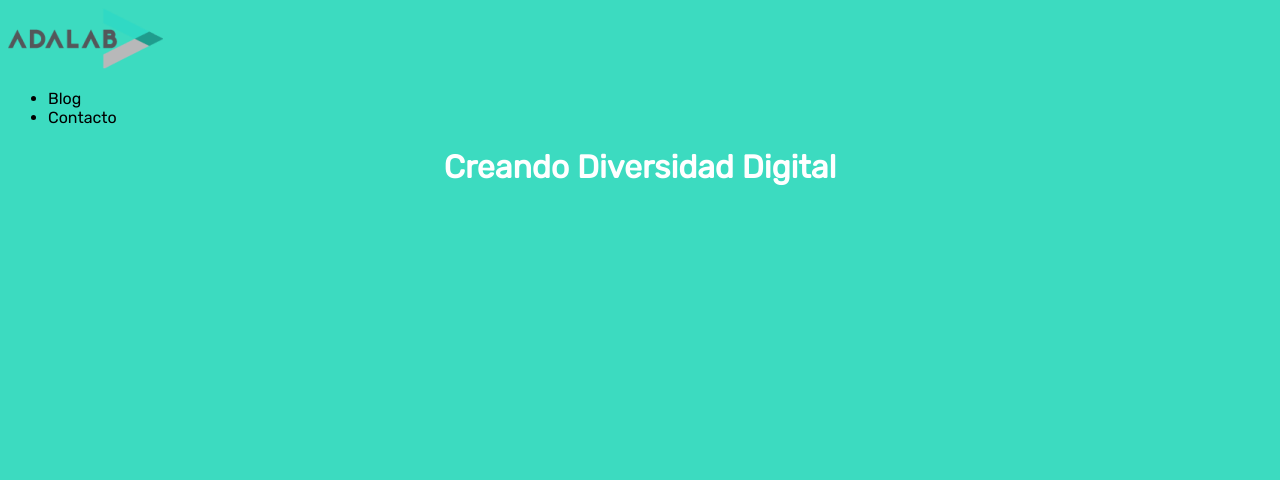
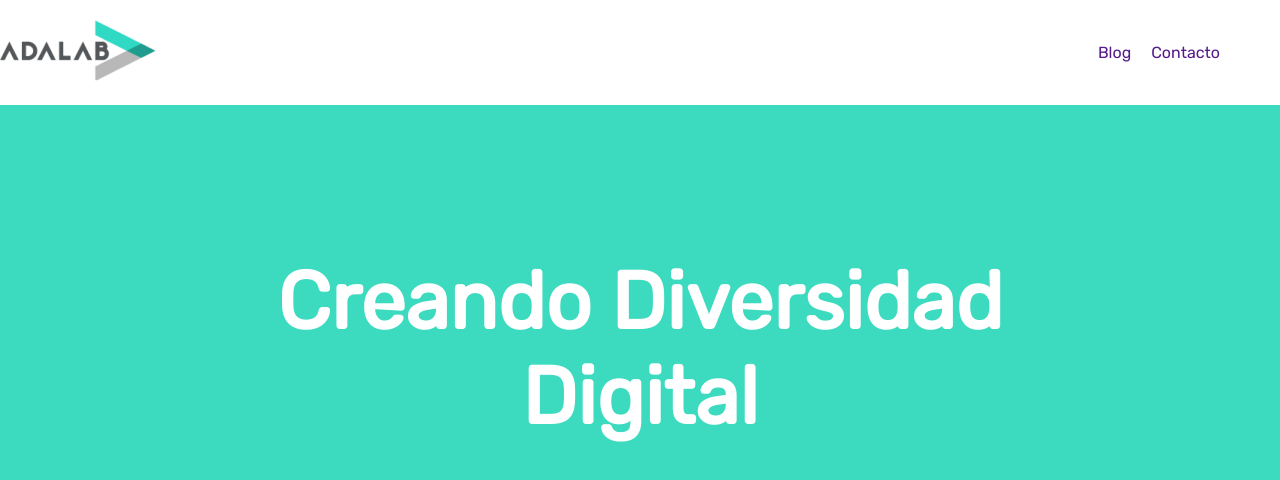
Before and after one commit to Adalab/f-m1-evaluacion-intermedia-crod2, a plain HTML site: page index.html in a window 1280 px wide. Drawn offline with Linux system fonts and the light colour scheme.

Commit message:
versión final del proyecto de evaluación

```diff
--- a/index.html
+++ b/index.html
@@ -12,13 +12,12 @@ rel="stylesheet">
 <body>
     <header id="header">
         <div class=logo>
-            <img src="images/logo_adalab_155x61.png" alt="logo_adalab">
-            <a href="#home"></a>
+            <a href="index.html"><img src="images/logo_adalab_155x61.png" alt="logo_adalab"></a>
         </div>
-        <nav class=menu>
+        <nav class=header__menu>
             <ul>
-                <li>Blog</li>
-                <li>Contacto</li>
+                <li><a href="">Blog</a></li>
+                <li><a href="">Contacto</a></li>
             </ul>
         </nav>
     </header>
--- a/style/style.css
+++ b/style/style.css
@@ -1,9 +1,69 @@
 body {
     background-color: #3CDBC0;
     font-family: 'Rubik', sans-serif;
+    margin: 0;
+    padding: 200px;
 }
 
 #principal__section {
     color: #FFFFFF;
     text-align: center;
+    font-size: 30px;
 }
+
+header {
+    background-color: #FFFFFF;
+    position: fixed;
+    width: 100%;
+    top: 0;
+    left: 0;
+}
+
+ul {
+    list-style: none;
+    font-size: 16px;
+    display: flex;
+    padding: 10px;
+
+}
+
+li {
+    margin-right: 20px;
+}
+
+a {
+    text-decoration: none;
+}
+
+.logo {
+    width: 155px;
+    padding: 10px;
+}
+
+@media all and (min-width: 768px) {
+    ul {
+        font-size: 16px;
+    }
+
+    #principal__section {
+        font-size: 40px;
+    }
+
+    header {
+        display: flex;
+        justify-content: space-between;
+    }
+
+    .logo {
+        padding: 20px 30px 20px 0;
+    }
+
+    .header__menu {
+        padding-right: 30px;
+        display: flex;
+        justify-content: center;
+        align-items: center;
+    }
+
+    }
+}
```
